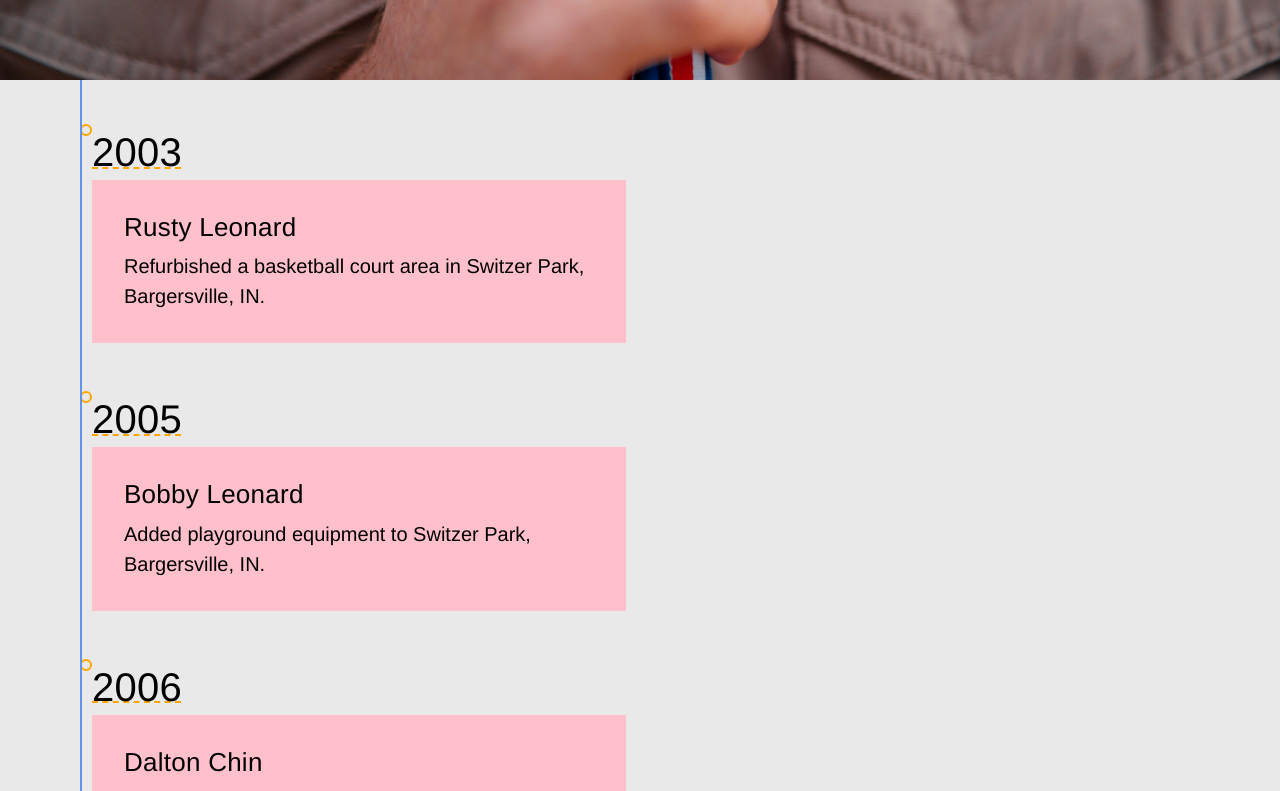
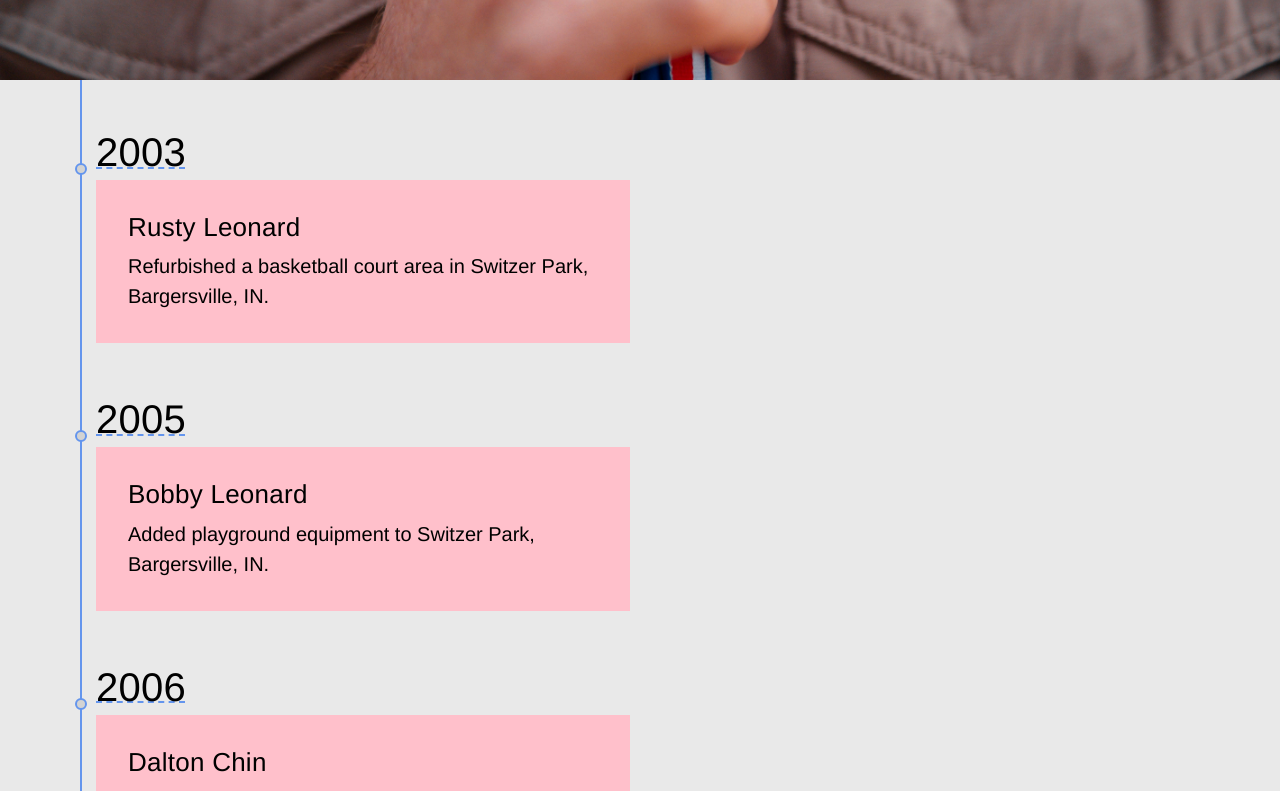
Before and after one commit to SATroop227Media/WebpageTroop227, a React (Vite) app: page /projects in a window 1280 px wide. Shown: the part 640-1431 px from the top of the page. Built offline with nearby package versions, Linux system fonts and the light colour scheme.

Commit message:
added timeline style

```diff
--- a/src/styles/components/project-timeline.css
+++ b/src/styles/components/project-timeline.css
@@ -2,6 +2,8 @@
     position: relative;
     padding-inline: var(--global-layout-padding-gutter);
     padding-block: var(--global-layout-padding-block);
+    --timeline-color: cornflowerblue;
+    --timeline-background-color: lightgrey;
 }
 
 .project__year-list {
@@ -17,12 +19,13 @@
     top: 0;
     width: 0;
     height: 100%;
-    border-left: 2px solid cornflowerblue;
+    border-left: 2px solid var(--timeline-color);
 
 }
 
 .project__year {
     display: flex;
+    position: relative;
 }
 
 .project__year::before {
@@ -31,8 +34,12 @@
     width: 8px;
     height: 8px;
     border-radius: 13px;
-    border: 2px solid orange;
+    border: 2px solid var(--timeline-color);
+    background: var(--timeline-background-color);
     flex-shrink: 0;
+    position: absolute;
+    left: -5px;
+    top: 39px;
 }
 
 .project__project-list {
@@ -51,7 +58,12 @@
     padding-bottom: .5rem;
 }
 
+.project__year-content {
+    position: relative;
+    padding-inline-start: 1rem;
+}
+
 .project__year-content > h2 {
     padding-block: .25rem;
-    text-decoration: underline dashed orange 2px;
+    text-decoration: underline dashed var(--timeline-color) 2px;
 }
```
